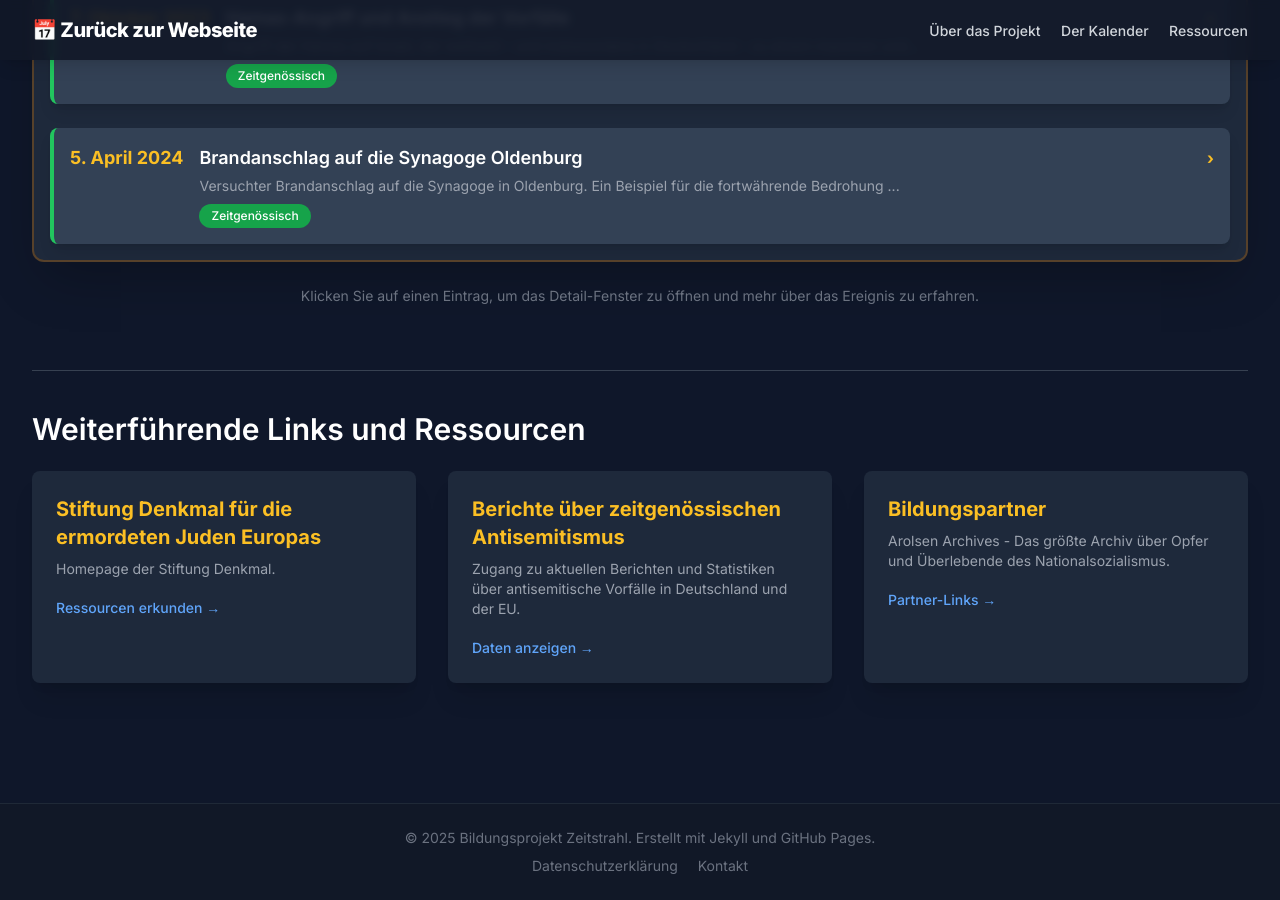
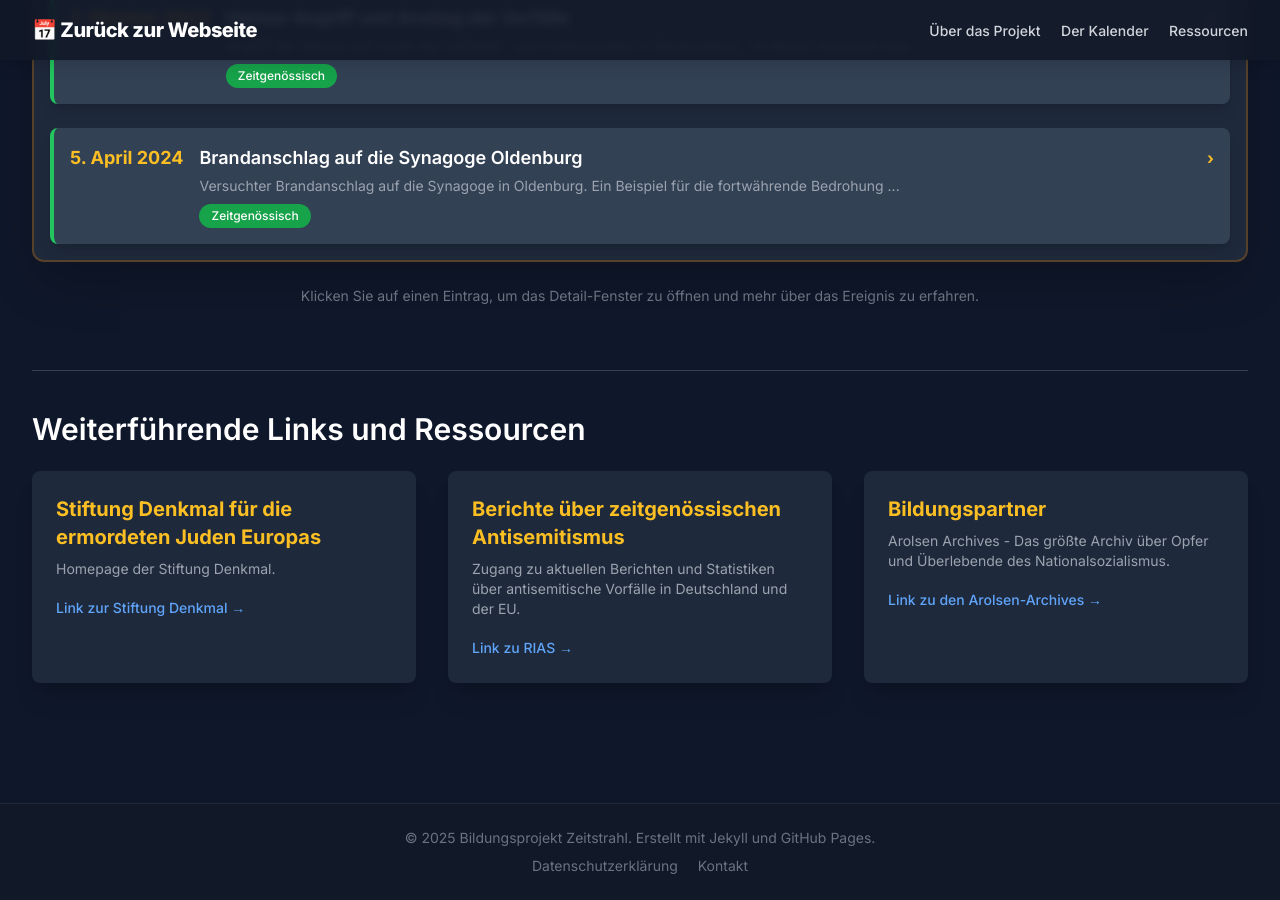
Before and after one commit to bga-luebeck/bga-luebeck.github.io, a Jekyll site: the page built from calendar.html, in a window 1280 px wide and 900 px high, scrolled down 2332 px. Built offline with Jekyll 4.4.1, drawn with Linux system fonts in a browser that asks for light colours; nearby versions of some CDN libraries.

Commit message:
Refines resource link labels to support new Antisemitismus-Zeitstrahl permalink.

```diff
--- a/calendar.html
+++ b/calendar.html
@@ -157,7 +157,7 @@ permalink: /calendar/
                         Homepage der Stiftung Denkmal.
                     </p>
                     <!-- NEUER LINK -->
-                    <a href="https://www.stiftung-denkmal.de/category/aktuelles/" target="_blank" class="text-blue-400 hover:text-blue-300 font-medium text-sm">Ressourcen erkunden &rarr;</a>
+                    <a href="https://www.stiftung-denkmal.de/category/aktuelles/" target="_blank" class="text-blue-400 hover:text-blue-300 font-medium text-sm">Link zur Stiftung Denkmal &rarr;</a>
                 </div>
 
                 <!-- Resource Card 2: Berichte über zeitgenössischen Antisemitismus -->
@@ -167,7 +167,7 @@ permalink: /calendar/
                         Zugang zu aktuellen Berichten und Statistiken über antisemitische Vorfälle in Deutschland und der EU.
                     </p>
                     <!-- NEUER LINK (RIAS - Recherche- und Informationsstelle Antisemitismus) -->
-                    <a href="https://report-antisemitism.de/" target="_blank" class="text-blue-400 hover:text-blue-300 font-medium text-sm">Daten anzeigen &rarr;</a>
+                    <a href="https://report-antisemitism.de/" target="_blank" class="text-blue-400 hover:text-blue-300 font-medium text-sm">Link zu RIAS &rarr;</a>
                 </div>
 
                 <!-- Resource Card 3: Bildungspartner -->
@@ -177,7 +177,7 @@ permalink: /calendar/
                         Arolsen Archives - Das größte Archiv über Opfer und Überlebende des Nationalsozialismus.
                     </p>
                     <!-- NEUER LINK (United States Holocaust Memorial Museum, internationale Quelle) -->
-                    <a href="https://arolsen-archives.org/" target="_blank" class="text-blue-400 hover:text-blue-300 font-medium text-sm">Partner-Links &rarr;</a>
+                    <a href="https://arolsen-archives.org/" target="_blank" class="text-blue-400 hover:text-blue-300 font-medium text-sm">Link zu den Arolsen-Archives &rarr;</a>
                 </div>
             </div>
         </section>
```
